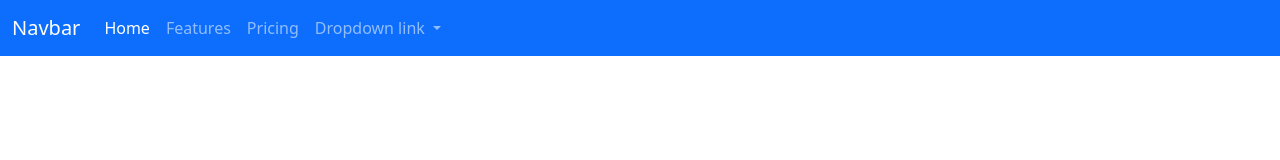
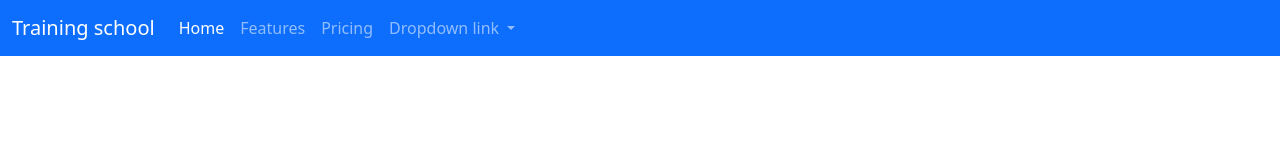
Before and after one commit to sreelakshmys/training-school-website, a plain HTML site: page index.html in a window 1280 px wide. Drawn offline with nearby package versions, Linux system fonts and the light colour scheme.

Commit message:
add project name

```diff
--- a/index.html
+++ b/index.html
@@ -17,7 +17,7 @@
     <header>
         <nav class="navbar navbar-expand-lg navbar-dark bg-primary">
             <div class="container-fluid">
-              <a class="navbar-brand" href="#">Navbar</a>
+              <a class="navbar-brand" href="#">Training school</a>
               <button class="navbar-toggler" type="button" data-bs-toggle="collapse" data-bs-target="#navbarNavDropdown" aria-controls="navbarNavDropdown" aria-expanded="false" aria-label="Toggle navigation">
                 <span class="navbar-toggler-icon"></span>
               </button>
```
